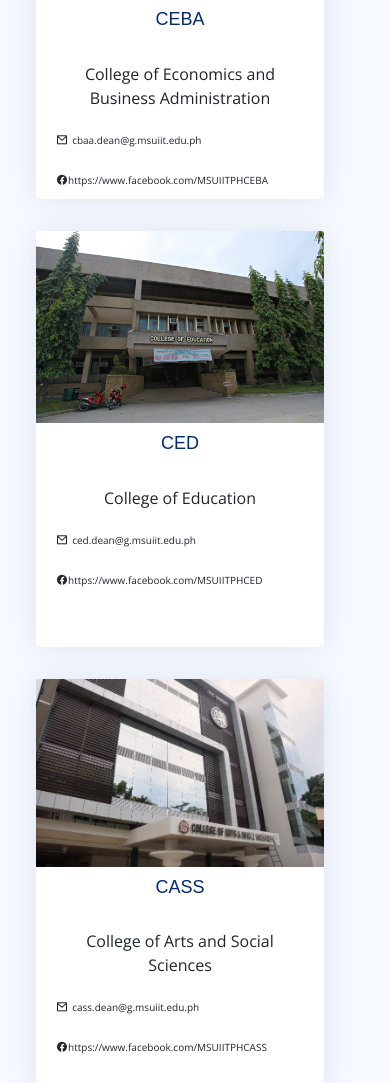
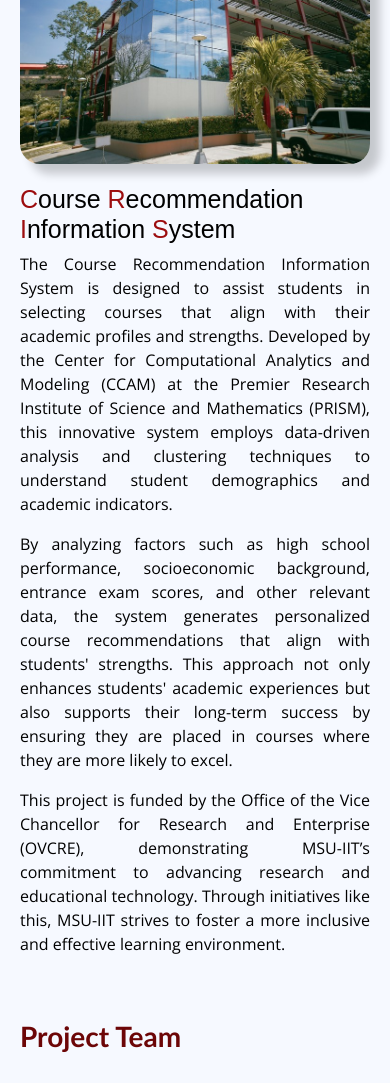
Before and after one commit to andraannn/program-recommendation-information-system-pris-, a Flask app: page /student/about in a window 390 px wide. Shown: the part 4032-5115 px from the top of the page. Before the commit the page ends 5086 px from the top, so only its background shows below. Run offline with Flask 3, Linux system fonts and the light colour scheme; the visitor is signed in with stand-in values (Sample User, id 1); parts of the project's set-up code (start-up, migrations or seed data) failed here and were passed over; some libraries are stand-ins or nearby versions.

Commit message:
Modified About Page

```diff
--- a/static/assets2/css/student_about.css
+++ b/static/assets2/css/student_about.css
@@ -174,3 +174,57 @@
 .sidebar-nav .nav-link.active .bx.bxs-business {
   color: #A31A23;
 }
+
+.about_title {
+  font-family: Trebuchet MS, sans-serif;
+  font-weight: 600;
+  color: #6c0607;
+}
+
+.t_span {
+  color: #9c0d0f;
+}
+
+.team-list {
+  display: flex;
+  flex-wrap: wrap;
+  gap: 20px;
+  justify-content: space-around;
+}
+
+.team-member {
+  flex-basis: calc(20% - 20px);
+  text-align: center;
+  margin-bottom: 20px;
+}
+
+.team-member img {
+  width: 150px;
+  height: auto;
+  border-radius: 8px;
+  border: 2px solid #ccc;
+}
+
+.team-member h3 {
+  margin: 10px 0 5px;
+  font-size: 1.1em;
+  color: #333;
+}
+
+.team-member h4 {
+  margin: 0 0 5px;
+  font-size: 1.1em;
+  color: #333;
+}
+
+.team-member p {
+  margin: 0;
+  font-size: 1em;
+  color: #666;
+}
+
+@media only screen and (max-width: 768px) {
+  .row > .col-md-6:first-child {
+    margin-bottom: 20px;
+  }
+}
--- a/templates/student/about.html
+++ b/templates/student/about.html
@@ -27,8 +27,10 @@
     <link href="../static/assets2/vendor/remixicon/remixicon.css" rel="stylesheet">
     <link href="../static/assets2/vendor/simple-datatables/style.css" rel="stylesheet">
     <link href="https://maxcdn.bootstrapcdn.com/bootstrap/4.0.0/css/bootstrap.min.css" rel="stylesheet" id="bootstrap-css">
+    <link rel="stylesheet" href="https://stackpath.bootstrapcdn.com/bootstrap/4.5.2/css/bootstrap.min.css">
     <script src="https://cdnjs.cloudflare.com/ajax/libs/jquery/3.2.1/jquery.min.js"></script>
     <script src="https://maxcdn.bootstrapcdn.com/bootstrap/4.1.1/js/bootstrap.min.js"></script>
+
 
     <!-- Template Main CSS File -->
     <link href="../static/assets2/css/style.css" rel="stylesheet">
@@ -138,57 +140,10 @@
 
     <!-- Main Body -->
     <main id="main" class="main">
-             <section id="about" class="about">
-              <div class="container">
-
-                <div class="row">
-                    <div
-                        class="col-xl-5 col-lg-6 d-flex justify-content-center video-box align-items-stretch position-relative">
-                        <img src="../static/assets/img/about.jpg" style="border-radius: 20px; box-shadow: 10px 10px 10px rgba(0, 0, 0, 0.2);" class="img-fluid" alt="">
-                    </div>
-
-                    <div
-                        class="col-xl-7 col-lg-6 icon-boxes d-flex flex-column align-items-stretch justify-content-center py-5 px-lg-5">
-                        <h3>MSU-Iligan Institute of Technology Course Recommendation Information System</h3>
-                        <div class="icon-box">
-                            <div class="icon"><i class="bx bx-list-check"></i></div>
-                            <h4 class="title"><a href="">Course offering</a></h4>
-                            <p class="description">The Course Recommendation Information System (CRIS) stands at the
-                                forefront of academic assistance, offering students a sophisticated platform to navigate
-                                their educational paths. </p>
-                        </div>
-
-                        <div class="icon-box">
-                            <div class="icon"><i class="bx bxs-cog"></i></div>
-                            <h4 class="title"><a href=""></a>Advanced algorithms for course recommendations</h4>
-                            <p class="description">Powered by advanced algorithms. CRIS provides personalized course
-                                recommendations based on individual performance and academic strengths</p>
-                        </div>
-
-                        <div class="icon-box">
-                            <div class="icon"><i class="bx bxs-happy"></i></div>
-                            <h4 class="title"><a href="">User Friendly</a></h4>
-                            <p class="description">A straightforward approach on how SASE passers input their data. Easy
-                                to use.</p>
-                        </div>
-
-                    </div>
-                </div>
-
-            </div>
-        </section>
-
         <br>
+        <h3 class="about_title">University Buildings</h3>
         <br>
-
-        <h3>University Buildings</h3>
-
-        <br>
-
-
         <div class="card-container d-flex flex-row flex-wrap justify-content-start">
-
-
             <a href="https://www.msuiit.edu.ph/admissions/" target="_blank">
             <div class="card m-3" style="width: 18rem; height: 26rem;" >
               <img src="../static/assets/img/untitled.png" class="card-img-top" alt="...">
@@ -284,8 +239,114 @@
           </div>
         </div>
       </a>
-
       </div>
+      <br>
+      <br>
+      <h3 class="about_title">About the Project</h3>
+      <br>
+        <section id="course-recommendation-info">
+          <div class="row">
+            <div class="col-md-6">
+                <img src="../static/assets/img/about.jpg" alt="Course Recommendation" class="img-fluid" style="border-radius: 20px; box-shadow: 10px 10px 10px rgba(0, 0, 0, 0.2);">
+            </div>
+            <div class="col-md-6">
+                <h3 style="font-size: 25px;"><span class="t_span">C</span>ourse <span class="t_span">R</span>ecommendation <span class="t_span">I</span>nformation <span class="t_span">S</span>ystem</h3>
+                <p style="text-align: justify; font-family: Open Sans, sans-serif;">
+                    The Course Recommendation Information System is designed to assist students in selecting courses that align with their academic profiles and strengths. Developed by the Center for Computational Analytics and Modeling (CCAM) at the Premier Research Institute of Science and Mathematics (PRISM), this innovative system employs data-driven analysis and clustering techniques to understand student demographics and academic indicators.
+                </p>
+                <p style="text-align: justify">
+                    By analyzing factors such as high school performance, socioeconomic background, entrance exam scores, and other relevant data, the system generates personalized course recommendations that align with students' strengths. This approach not only enhances students' academic experiences but also supports their long-term success by ensuring they are placed in courses where they are more likely to excel.
+                </p>
+                <p style="text-align: justify">
+                    This project is funded by the Office of the Vice Chancellor for Research and Enterprise (OVCRE), demonstrating MSU-IIT’s commitment to advancing research and educational technology. Through initiatives like this, MSU-IIT strives to foster a more inclusive and effective learning environment.
+                </p>
+            </div>
+          </div>
+          <br>
+          <br>
+          <h3 class="about_title">Project Team</h3>
+          <br>
+          <div class="team-list">
+            <div class="team-member">
+                <img src="https://i.pinimg.com/564x/d1/c3/4d/d1c34d28112562d3bddd82774b0d9fbc.jpg" alt="Member 1">
+                <h3>Daisy Lou L. Polestico</h3>
+                <h4><b>(CSM)</b></h4>
+                <p>Project Leader</p>
+            </div>
+            <div class="team-member">
+                <img src="https://i.pinimg.com/564x/d1/c3/4d/d1c34d28112562d3bddd82774b0d9fbc.jpg" alt="Member 2">
+                <h3>Genevieve D. Benegrado</h3>
+                <h4><b>(OASA)</b></h4>
+                <p>Co-Project Leader</p>
+            </div>
+            <div class="team-member">
+                <img src="https://i.pinimg.com/564x/d1/c3/4d/d1c34d28112562d3bddd82774b0d9fbc.jpg" alt="Member 3">
+                <h3>Prof. Alizedney M. Ditucalan</h3>
+                <h4><b>(OC)</b></h4>
+                <p>Project Consultant</p>
+            </div>
+            <div class="team-member">
+                <img src="https://i.pinimg.com/564x/d1/c3/4d/d1c34d28112562d3bddd82774b0d9fbc.jpg" alt="Member 4">
+                <h3>Dr. Arnulfo P. Supe</h3>
+                <h4><b>(CSM)</b></h4>
+                <p>Project Consultant</p>
+            </div>
+        </div>
+        <h5 class="about_title">Project Members</h5>
+        <br>
+          <div class="team-list">
+            <div class="team-member">
+              <img src="https://i.pinimg.com/564x/d1/c3/4d/d1c34d28112562d3bddd82774b0d9fbc.jpg" alt="Member 5">
+              <h3>Johniel E. Babiera</h3>
+              <h4><b>(CSM)</b></h4>
+            </div>
+            <div class="team-member">
+              <img src="https://i.pinimg.com/564x/d1/c3/4d/d1c34d28112562d3bddd82774b0d9fbc.jpg" alt="Member 6">
+              <h3>Richard M. Micubo</h3>
+              <h4><b>(ICTC)</b></h4>
+            </div>
+            <div class="team-member">
+              <img src="https://i.pinimg.com/564x/d1/c3/4d/d1c34d28112562d3bddd82774b0d9fbc.jpg" alt="Member 7">
+              <h3>Jennifer Joyce M. Montemayor</h3>
+              <h4><b>(CCS)</b></h4>
+            </div>
+            <div class="team-member">
+              <img src="https://i.pinimg.com/564x/d1/c3/4d/d1c34d28112562d3bddd82774b0d9fbc.jpg" alt="Member 8">
+              <h3>Aljo Clair P. Pingal</h3>
+              <h4><b>(CSM)</b></h4>
+            </div>
+            <div class="team-member">
+              <img src="https://i.pinimg.com/564x/d1/c3/4d/d1c34d28112562d3bddd82774b0d9fbc.jpg" alt="Member 9">
+              <h3>Calixto G. Elnas</h3>
+              <h4><b>(CSM)</b></h4>
+            </div>
+            <div class="team-member">
+              <img src="https://i.pinimg.com/564x/d1/c3/4d/d1c34d28112562d3bddd82774b0d9fbc.jpg" alt="Member 10">
+              <h3>Nancy Q. Echavez</h3>
+              <h4><b>(CASS/OVCPA)</b></h4>
+            </div>
+            <div class="team-member">
+              <img src="https://i.pinimg.com/564x/d1/c3/4d/d1c34d28112562d3bddd82774b0d9fbc.jpg" alt="Member 11">
+              <h3>Redeemtor Sacayan</h3>
+              <h4><b>(CSM)</b></h4>
+            </div>
+            <div class="team-member">
+              <img src="https://i.pinimg.com/564x/d1/c3/4d/d1c34d28112562d3bddd82774b0d9fbc.jpg" alt="Member 12">
+              <h3>Ricardo C. Enguito</h3>
+              <h4><b>(OUR)</b></h4>
+            </div>
+            <div class="team-member">
+              <img src="https://i.pinimg.com/564x/d1/c3/4d/d1c34d28112562d3bddd82774b0d9fbc.jpg" alt="Member 13">
+              <h3>AJ Jhone S. Lacubtan</h3>
+              <h4><b>(Student, CSM)</b></h4>
+            </div>
+            <div class="team-member">
+              <img src="https://i.pinimg.com/564x/d1/c3/4d/d1c34d28112562d3bddd82774b0d9fbc.jpg" alt="Member 14">
+              <h3>John Conrad Seg B. Maisog</h3>
+              <h4><b>(Student, CSM)</b></h4>
+            </div>
+          </div>
+      </section>
     </main>
 
 
@@ -304,9 +365,9 @@
   <script src="../static/assets2/vendor/php-email-form/validate.js"></script>
 
 
-    <!-- Template Main JS File -->
-    <script src="../static/assets2/js/main.js"></script>
+  <!-- Template Main JS File -->
+  <script src="../static/assets2/js/main.js"></script>
 
-    </body>
+  </body>
 
 </html>
```
